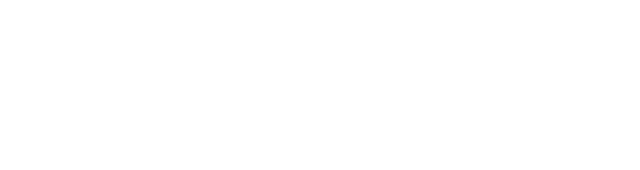
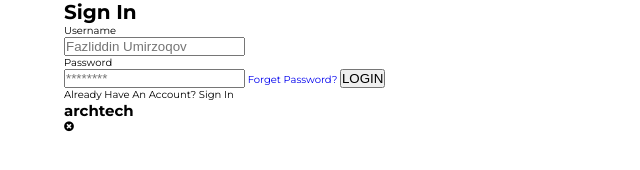
Before and after one commit to TurdaliyevJoraqozi/Sign-Up-pages, a plain HTML site: page page_7.html in a window 1280 px wide. Shown: the whole page, without its empty margins (0-640 px from the left). Drawn offline with Linux system fonts and the light colour scheme.

Commit message:
7-pageni html tugadi stylega otyabman

```diff
--- a/page_7.html
+++ b/page_7.html
@@ -22,6 +22,27 @@
     />
   </head>
   <body>
-    <div class="container"></div>
+    <div class="container">
+      <div class="left_sign">
+        <h1 class="text in">Sign In</h1>
+        <p class="text ismcha user">Username</p>
+        <input
+          class="text input ism"
+          type="text"
+          placeholder="Fazliddin Umirzoqov"
+        />
+        <p class="text ismcha pass">Password</p>
+        <input class="text input kod" type="number" placeholder="********" />
+        <a href="#" class="text forget">Forget Password?</a>
+        <button class="text login">LOGIN</button>
+        <p class="text ismcha an">
+          Already Have An Account? <span>Sign In</span>
+        </p>
+      </div>
+      <div class="right_image">
+        <h2 class="arch">archtech</h2>
+        <i class="fas fa-times-circle"></i>
+      </div>
+    </div>
   </body>
 </html>
```
